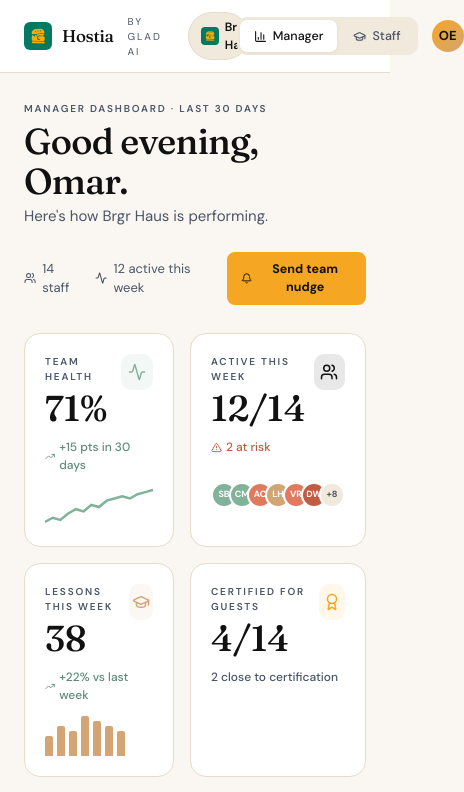
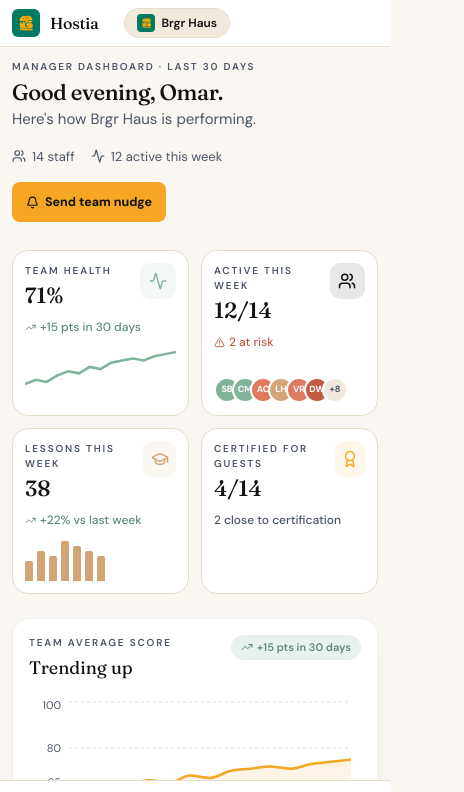
Before and after one commit to juliangrosfeld/hostia-core, a Next.js app: page /manager in a window 390 px wide. Shown: the top 792 px of the page, 464 px wide, since content can reach past the window. Built offline with nearby package versions, Linux system fonts and the light colour scheme.

Commit message:
Mobile optimization

```diff
--- a/app/globals.css
+++ b/app/globals.css
@@ -645,3 +645,209 @@
   .hero-title { font-size: 30px; }
   .roster-head, .roster-row { gap: 10px; padding: 12px 14px; }
 }
+
+/* ============================================================
+   PREVENT HORIZONTAL OVERFLOW
+   ============================================================ */
+html, body { overflow-x: hidden; }
+
+/* Prevent double-tap zoom on interactive elements */
+button, a, [role="button"] { touch-action: manipulation; }
+
+/* ============================================================
+   BOTTOM TAB BAR — hidden on desktop, shown on mobile
+   ============================================================ */
+.bottom-tab-bar { display: none; }
+
+/* ============================================================
+   MOBILE — max-width: 768px
+   ============================================================ */
+@media (max-width: 768px) {
+
+  /* ─ Layout ─ */
+  .page { padding: 16px 16px 100px; }
+  .mgr-page { padding: 16px 16px 100px; }
+  .container { max-width: 100%; }
+
+  /* ─ Bottom tab bar ─ */
+  .bottom-tab-bar {
+    display: flex;
+    position: fixed;
+    bottom: 0;
+    left: 0;
+    right: 0;
+    height: 64px;
+    background: white;
+    border-top: 1px solid var(--sand-deeper);
+    z-index: 100;
+    padding-bottom: env(safe-area-inset-bottom);
+  }
+  .bottom-tab {
+    flex: 1;
+    display: flex;
+    flex-direction: column;
+    align-items: center;
+    justify-content: center;
+    gap: 3px;
+    background: transparent;
+    border: none;
+    cursor: pointer;
+    color: var(--ink-soft);
+    font-family: inherit;
+    font-size: 10px;
+    font-weight: 600;
+    text-decoration: none;
+    padding: 8px 0;
+    transition: color 0.2s;
+    letter-spacing: 0.04em;
+    text-transform: uppercase;
+  }
+  .bottom-tab.is-active { color: var(--brand-deep); }
+
+  /* ─ Top nav ─ */
+  .role-switcher { display: none; }
+  .nav-avatar { display: none; }
+  .property-pill { display: none; }
+  .brand-tag { display: none; }
+  .top-nav-inner { padding: 10px 16px; }
+  .brand-name { font-size: 16px; }
+
+  /* ─ General touch targets ─ */
+  .btn-brand { min-height: 44px; }
+  .btn-ghost { min-height: 44px; }
+  .btn-brand-sm { min-height: 40px; }
+  .btn-ghost-sm { min-height: 40px; }
+
+  /* ─ Font sizes ─ */
+  body { font-size: 14px; }
+
+  /* ─ Hero banner ─ */
+  .hero-banner { padding: 26px 20px; border-radius: 18px; }
+  .hero-title { font-size: 26px; }
+  .hero-sub { font-size: 14px; margin-bottom: 20px; }
+  .hero-deco { display: none; }
+  .hero-content { max-width: 100%; }
+
+  /* ─ Module grid — single column ─ */
+  .module-grid { grid-template-columns: 1fr; gap: 14px; }
+  .module-card:hover:not(.is-locked) { transform: none; box-shadow: none; }
+  .module-card:active:not(.is-locked) { transform: translateY(1px); }
+
+  /* ─ Lesson rows — min 56px tap target ─ */
+  .lesson-row { min-height: 56px; padding: 14px 16px; border-radius: 12px; }
+  .lesson-row:hover:not(.is-locked) { transform: none; border-color: var(--sand-deeper); }
+  .lesson-row.is-current:hover { border-color: var(--brand); }
+  .lesson-row:active:not(.is-locked) { background: var(--sand-warm); }
+  .exam-card { padding: 16px; }
+  .exam-card:hover:not(.is-locked) { background: white; color: var(--brand-deep); }
+  .exam-card:active:not(.is-locked) { background: var(--brand-deep); color: white; }
+
+  /* ─ Module hero ─ */
+  .module-hero { padding: 20px; border-radius: 16px; }
+  .module-stats { flex-wrap: wrap; gap: 16px; }
+
+  /* ─ Phase nav — full width ─ */
+  .phase-nav { margin: 16px 0 20px; }
+  .phase-tab { padding: 10px 6px; }
+
+  /* ─ Learn phase content ─ */
+  .lang-grid { grid-template-columns: 1fr; }
+  .lang-card:hover { transform: none; }
+  .principles-grid { grid-template-columns: 1fr; }
+  .culture-grid { grid-template-columns: 1fr; }
+  .do-dont-grid { grid-template-columns: 1fr; }
+
+  /* ─ Phrase table — horizontal scroll ─ */
+  .phrase-table-card { overflow-x: auto; -webkit-overflow-scrolling: touch; }
+  .phrase-table-head, .phrase-row { grid-template-columns: repeat(4, 120px); }
+
+  /* ─ Apply phase — flex column, scoring panel below chat ─ */
+  .apply-layout {
+    display: flex !important;
+    flex-direction: column !important;
+    gap: 16px !important;
+  }
+  .chat-messages {
+    max-height: 38vh !important;
+    min-height: 140px !important;
+    -webkit-overflow-scrolling: touch;
+  }
+
+  /* Timer bar — taller for visibility */
+  .timer-bar-track { height: 8px; }
+
+  /* Think button — larger tap target */
+  .think-btn { min-height: 40px; padding: 8px 16px; font-size: 13px; }
+
+  /* Send button — 44px touch target */
+  .send-btn { width: 44px; height: 44px; right: 12px; bottom: 12px; }
+  .input-field { padding-right: 60px; }
+
+  /* ─ KPI row — 2x2 grid ─ */
+  .kpi-row { grid-template-columns: 1fr 1fr; gap: 12px; }
+  .kpi-value { font-size: 26px; }
+  .kpi-card { padding: 16px; }
+
+  /* ─ Chart row — full width, reduced height ─ */
+  .chart-row { grid-template-columns: 1fr; }
+  .chart-card { padding: 16px; }
+  .chart-area-container { height: 150px !important; }
+
+  /* ─ Insight cards — single column ─ */
+  .insight-row { grid-template-columns: 1fr; }
+
+  /* ─ Manager header ─ */
+  .mgr-title { font-size: 26px; }
+  .mgr-header { flex-direction: column; align-items: flex-start; gap: 16px; }
+  .mgr-meta { flex-wrap: wrap; }
+
+  /* ─ Section header ─ */
+  .section-head { flex-direction: column; align-items: flex-start; gap: 12px; }
+  .section-title { font-size: 20px; }
+
+  /* ─ Roster table — show only avatar/name, score, chevron ─ */
+  .roster-head { padding: 10px 14px; gap: 8px; }
+  .roster-row { padding: 12px 14px; gap: 8px; }
+  /* Hide: Dept(2), Level(3), Progress(5), Last active(6), Status(7) */
+  .roster-head > div:nth-child(2),
+  .roster-head > div:nth-child(3),
+  .roster-head > div:nth-child(5),
+  .roster-head > div:nth-child(6),
+  .roster-head > div:nth-child(7) { display: none; }
+  .roster-row > div:nth-child(2),
+  .roster-row > div:nth-child(3),
+  .roster-row > div:nth-child(5),
+  .roster-row > div:nth-child(6),
+  .roster-row > div:nth-child(7) { display: none; }
+  .roster-table { -webkit-overflow-scrolling: touch; }
+
+  /* ─ Staff detail ─ */
+  .staff-hero { padding: 20px; border-radius: 16px; }
+  .staff-hero-inner { flex-direction: column !important; gap: 16px !important; }
+  .staff-hero-actions { width: 100% !important; flex-direction: row !important; flex-wrap: wrap !important; }
+  .staff-hero-actions button, .staff-hero-actions a { flex: 1; justify-content: center; min-width: 100px; }
+  .detail-grid { grid-template-columns: 1fr; }
+  .staff-stats { flex-wrap: wrap; gap: 16px; padding-top: 16px; margin-top: 16px; }
+  .div-vert { display: none; }
+
+  /* ─ Back button ─ */
+  .back-btn { min-height: 44px; padding: 8px 0; }
+
+  /* ─ Filter group ─ */
+  .filter-group { flex-wrap: wrap; gap: 6px; }
+}
+
+/* ============================================================
+   SMALL MOBILE — max-width: 480px
+   ============================================================ */
+@media (max-width: 480px) {
+  .page { padding: 12px 12px 96px; }
+  .mgr-page { padding: 12px 12px 96px; }
+  .hero-banner { padding: 20px 16px; border-radius: 14px; }
+  .hero-title { font-size: 22px; }
+  .kpi-value { font-size: 22px; }
+  .kpi-card { padding: 12px; }
+  .phase-tab { padding: 8px 4px; }
+  .top-nav-inner { padding: 8px 12px; }
+  .mgr-title { font-size: 22px; }
+}
--- a/components/TopNav.tsx
+++ b/components/TopNav.tsx
@@ -17,6 +17,7 @@
   const isStaff = pathname.startsWith('/staff');
 
   return (
+    <>
       <div className="top-nav">
         <div className="top-nav-inner">
           {/* Brand */}
@@ -55,7 +56,7 @@
               </div>
             )}
 
-          {/* Role switcher */}
+            {/* Role switcher — hidden on mobile, replaced by bottom tab bar */}
             <div className="role-switcher">
               <Link
                 href="/manager"
@@ -82,5 +83,24 @@
           </div>
         </div>
       </div>
+
+      {/* Bottom tab bar — mobile only, replaces role switcher */}
+      <nav className="bottom-tab-bar">
+        <Link
+          href="/staff"
+          className={`bottom-tab${isStaff ? ' is-active' : ''}`}
+        >
+          <GraduationCap size={22} />
+          Staff
+        </Link>
+        <Link
+          href="/manager"
+          className={`bottom-tab${isManager ? ' is-active' : ''}`}
+        >
+          <BarChart3 size={22} />
+          Manager
+        </Link>
+      </nav>
+    </>
   );
 }
--- a/components/manager/ManagerDashboard.tsx
+++ b/components/manager/ManagerDashboard.tsx
@@ -262,7 +262,7 @@
               </div>
               <div className="trend-chip up"><TrendingUp size={12} /> +15 pts in 30 days</div>
             </div>
-            <div style={{ height: 200, marginTop: 16 }}>
+            <div className="chart-area-container" style={{ height: 200, marginTop: 16 }}>
               <ResponsiveContainer width="100%" height="100%">
                 <AreaChart data={TREND_DATA} margin={{ top: 5, right: 10, left: -20, bottom: 0 }}>
                   <defs>
--- a/components/manager/StaffDetail.tsx
+++ b/components/manager/StaffDetail.tsx
@@ -66,7 +66,7 @@
 
         {/* ─ Hero ─ */}
         <div className="staff-hero">
-          <div style={{ display: 'flex', gap: 24, alignItems: 'flex-start' }}>
+          <div className="staff-hero-inner" style={{ display: 'flex', gap: 24, alignItems: 'flex-start' }}>
             <div className="hero-avatar" style={{ background: s.color }}>{s.initials}</div>
             <div style={{ flex: 1 }}>
               <h1 className="display" style={{ fontSize: 36, color: 'var(--brand-deep)', margin: 0, lineHeight: 1.1 }}>
@@ -81,7 +81,7 @@
                 <span className="chip"><Trophy size={11} color="#D4A574" /> {s.badges} badges</span>
               </div>
             </div>
-            <div style={{ display: 'flex', flexDirection: 'column', gap: 8, flexShrink: 0 }}>
+            <div className="staff-hero-actions" style={{ display: 'flex', flexDirection: 'column', gap: 8, flexShrink: 0 }}>
               <button className="btn-brand-sm" onClick={() => onViewAs(s)}>
                 <Eye size={13} /> View as {s.name.split(' ')[0]}
               </button>
--- a/components/staff/ApplyPhase.tsx
+++ b/components/staff/ApplyPhase.tsx
@@ -507,7 +507,7 @@
   const maxPerKey = Math.max(turnCount * 10, 10);
 
   return (
-    <div style={{ display: 'grid', gridTemplateColumns: '1fr 280px', gap: 24, animation: 'fadeUp 0.4s ease' }}>
+    <div className="apply-layout" style={{ display: 'grid', gridTemplateColumns: '1fr 280px', gap: 24, animation: 'fadeUp 0.4s ease' }}>
       {/* Chat panel */}
       <div>
         <div className="card" style={{ padding: 0, overflow: 'hidden' }}>
@@ -563,6 +563,7 @@
           {/* Messages */}
           <div
             ref={scrollRef}
+            className="chat-messages"
             style={{ padding: 20, display: 'flex', flexDirection: 'column', gap: 12, maxHeight: 360, minHeight: 280, overflowY: 'auto' }}
           >
             {messages.map((m, i) =>
--- a/components/staff/LearnPhase.tsx
+++ b/components/staff/LearnPhase.tsx
@@ -119,7 +119,7 @@
       <h3 className="display" style={{ fontSize: 22, color: 'var(--brand-deep)', marginBottom: 16 }}>
         Key phrases — quick reference
       </h3>
-      <div className="card" style={{ padding: 0, overflow: 'hidden' }}>
+      <div className="card phrase-table-card" style={{ padding: 0, overflow: 'hidden' }}>
         <div className="phrase-table-head">
           <div>English</div><div>Dutch</div><div>Spanish</div><div>Papiamentu</div>
         </div>
```
Lines whose indentation alone changed are shown as unchanged.
